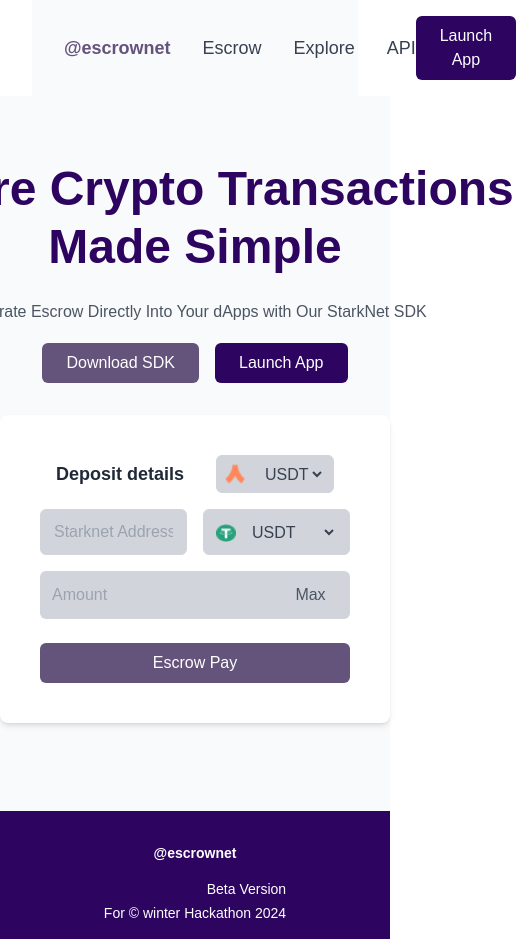
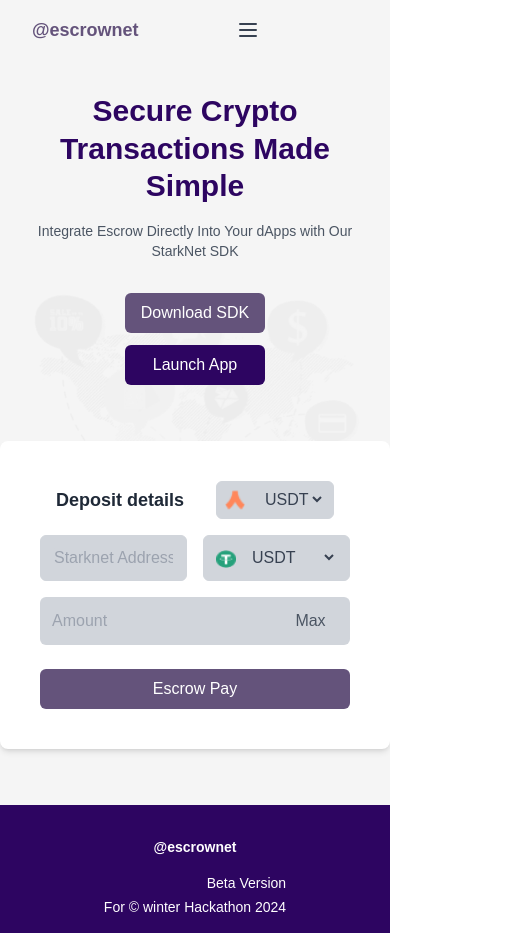
Before and after one commit to EscrowNet/escrownet-dapp, a Next.js app: page / in a window 390 px wide. Shown: the whole page, 525 px wide, since content can reach past the window. Built offline with nearby package versions, Linux system fonts and the light colour scheme.

Commit message:
chore: implement the bg image and add responsiveness on all screen

```diff
--- a/app/Components/Header.tsx
+++ b/app/Components/Header.tsx
@@ -1,21 +1,84 @@
-import React from "react";
+"use client";
+import React, { useState } from "react";
+import Link from "next/link";
 
 const Header: React.FC = () => {
+  const [menuOpen, setMenuOpen] = useState(false);
+
   return (
-    <header className="flex justify-between items-center py-4 px-8 bg-gray-50 mx-8">
-      <div className="text-lg font-bold  text-[#64537B]">@escrownet</div>
+    <header className="flex justify-between items-center py-4 px-8 bg-[#F5F5F5] ">
+      <div className="flex items-center space-x-8">
+
+        <Link href="/">
+          <div className="text-lg font-bold text-[#64537B] cursor-pointer">
+            @escrownet
+          </div>
+        </Link>
 
 
-      <nav className="flex-1 ml-8">
-        <ul className="flex space-x-8 text-lg text-gray-700">
-          <li className="hover:text-gray-500 cursor-pointer">Escrow</li>
-          <li className="hover:text-gray-500 cursor-pointer">Explore</li>
-          <li className="hover:text-gray-500 cursor-pointer">API</li>
+        <nav className="hidden md:block">
+          <ul className="flex space-x-8 text-lg text-gray-700">
+            <li className="hover:text-gray-500 cursor-pointer">
+              <Link href="/">Escrow</Link>
+            </li>
+            <li className="hover:text-gray-500 cursor-pointer">
+              <Link href="/explore">Explore</Link>
+            </li>
+            <li className="hover:text-gray-500 cursor-pointer">
+              <Link href="/api">API</Link>
+            </li>
+          </ul>
+        </nav>
+      </div>
+      <button
+        className="block md:hidden text-gray-700 focus:outline-none"
+        onClick={() => setMenuOpen(!menuOpen)}
+      >
+        <svg
+          className="w-6 h-6"
+          fill="none"
+          stroke="currentColor"
+          viewBox="0 0 24 24"
+          xmlns="http://www.w3.org/2000/svg"
+        >
+          <path
+            strokeLinecap="round"
+            strokeLinejoin="round"
+            strokeWidth="2"
+            d={menuOpen ? "M6 18L18 6M6 6l12 12" : "M4 6h16M4 12h16M4 18h16"}
+          />
+        </svg>
+      </button>
+      <nav
+        className={`${
+          menuOpen ? "block" : "hidden"
+        } absolute md:relative top-16 md:top-auto left-0 w-full md:w-auto md:flex bg-white md:bg-transparent z-50 md:z-auto flex-col md:flex-row md:items-center`}
+      >
+        <ul className="flex flex-col md:hidden space-y-4 text-lg text-gray-700 p-4">
+          <li className="hover:text-gray-500 cursor-pointer">
+            <Link href="/">
+              <span onClick={() => setMenuOpen(false)}>Escrow</span>
+            </Link>
+          </li>
+          <li className="hover:text-gray-500 cursor-pointer">
+            <Link href="/explore">
+              <span onClick={() => setMenuOpen(false)}>Explore</span>
+            </Link>
+          </li>
+          <li className="hover:text-gray-500 cursor-pointer">
+            <Link href="/api">
+              <span onClick={() => setMenuOpen(false)}>API</span>
+            </Link>
+          </li>
         </ul>
       </nav>
-      <button className="bg-[#2D0561] text-white px-6 py-2 rounded-md hover:bg-gray-300">
-        Launch App
-      </button>
+
+      {/* Launch App Button */}
+      <Link href="/launch">
+        <button className="hidden md:block bg-[#2D0561] text-white px-6 py-2 rounded-md hover:bg-gray-300">
+          Launch App
+        </button>
+      </Link>
     </header>
   );
 };
--- a/app/Components/Hero.tsx
+++ b/app/Components/Hero.tsx
@@ -3,25 +3,30 @@
 
 const Hero: React.FC = () => {
   return (
-    <section className="flex flex-col items-center text-center py-16 bg-gray-50">
-        <div className="w-[659px] h-[167px]">
-      <h1 className="text-5xl font-bold text-[#2D0561] mb-6 leading-[58px] ">
-        Secure Crypto Transactions Made Simple
-      </h1>
-      <p className="text-md text-gray-600 mb-4">
-        Integrate Escrow Directly Into Your dApps with Our StarkNet SDK
-      </p>
-        </div>
+    <section
+      className="flex flex-col items-center text-center py-8 md:py-12 lg:py-16 bg-[#F5F5F5] bg-hero-bg bg-contain bg-no-repeat bg-center"
+    >
+      <div className="w-full px-4 sm:px-6 md:max-w-2xl lg:max-w-[659px]">
+        <h1 className="text-3xl md:text-4xl lg:text-5xl font-bold text-[#2D0561] mb-4 lg:mb-6 leading-tight lg:leading-[58px]">
+          Secure Crypto Transactions Made Simple
+        </h1>
+        <p className="text-sm md:text-md text-gray-600 mb-4 px-2">
+          Integrate Escrow Directly Into Your dApps with Our StarkNet SDK
+        </p>
+      </div>
 
-      <div className="flex space-x-4 mt-4">
-        <button className="bg-[#64537B] text-white px-6 py-2 rounded-md hover:bg-gray-500">
+      <div className="flex flex-col sm:flex-row space-y-3 sm:space-y-0 sm:space-x-4 mt-4">
+        <button className="bg-[#64537B] text-white px-4 md:px-6 py-2 rounded-md hover:bg-gray-500">
           Download SDK
         </button>
-        <button className="bg-[#2D0561] text-white px-6 py-2 rounded-md hover:bg-gray-300">
+        <button className="bg-[#2D0561] text-white px-4 md:px-6 py-2 rounded-md hover:bg-gray-300">
           Launch App
         </button>
       </div>
-      <DepositForm/>
+
+      <div className="w-full mt-6">
+        <DepositForm />
+      </div>
     </section>
   );
 };
--- a/app/page.tsx
+++ b/app/page.tsx
@@ -5,7 +5,7 @@
 
 export default function Home() {
   return (
-    <div className="w-full h-screen">
+    <div className="w-full h-screen bg-[#F5F5F5]">
       <Header/>
       <Hero/>
       <Footer/>
--- a/tailwind.config.ts
+++ b/tailwind.config.ts
@@ -12,6 +12,9 @@
         background: "var(--background)",
         foreground: "var(--foreground)",
       },
+      backgroundImage: {
+        'hero-bg': "url('../public/bg.png')",
+      },
     },
   },
   plugins: [],
```
Also changed, not shown: public/bg.png (added).
